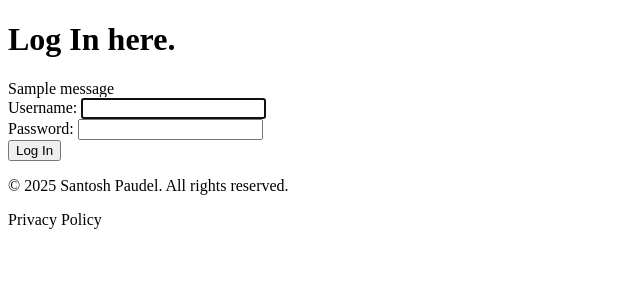
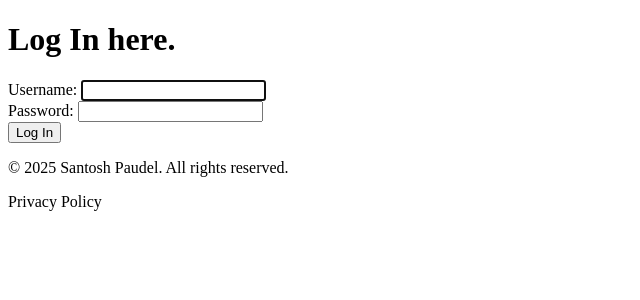
Before and after one commit to oye-san7osh/ToDo_App, a Django app: page /users/login/ in a window 1280 px wide. Shown: the part 152-452 px from the top of the page, without its empty margins (0-640 px from the left). Run offline with Django 5.2, Linux system fonts and the light colour scheme; tables that the repository leaves empty hold one stand-in row (values such as "Sample post"); one stand-in notice (Sample message) is shown.

Commit message:
Updated login.html

```diff
--- a/to_do_app/users/templates/users/login.html
+++ b/to_do_app/users/templates/users/login.html
@@ -6,11 +6,6 @@
 
 {% block content %}
     <h1>Log In here.</h1>
-    {% if messages %}
-        {% for message in messages %}
-            {{ message }}
-        {% endfor %}
-    {% endif %}
 
     <form action="{% url 'users:user-login' %}" method = "POST">
         {% csrf_token %}
```
